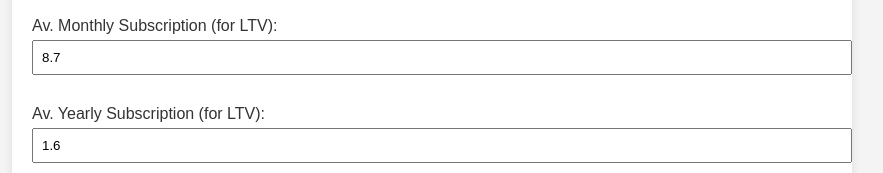
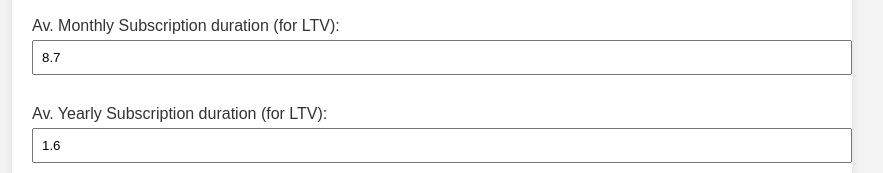
Before and after one commit to siragnabih/saas-pricing-calculator, a plain HTML site: page index.html in a window 1280 px wide. Shown: the part 393-566 px from the top of the page, without its empty margins (208-1091 px from the left). Drawn offline with Linux system fonts and the light colour scheme.

Commit message:
Update project files

```diff
--- a/index.html
+++ b/index.html
@@ -31,11 +31,11 @@
 
         <!-- Average Subscription Periods -->
         <div class="input-group">
-            <label>Av. Monthly Subscription (for LTV):</label>
+            <label>Av. Monthly Subscription duration (for LTV):</label>
             <input type="number" id="avg-subscription-months" value="8.7">
         </div>
         <div class="input-group">
-            <label>Av. Yearly Subscription (for LTV):</label>
+            <label>Av. Yearly Subscription duration (for LTV):</label>
             <input type="number" id="avg-subscription-years" value="1.6">
         </div>
 
```
